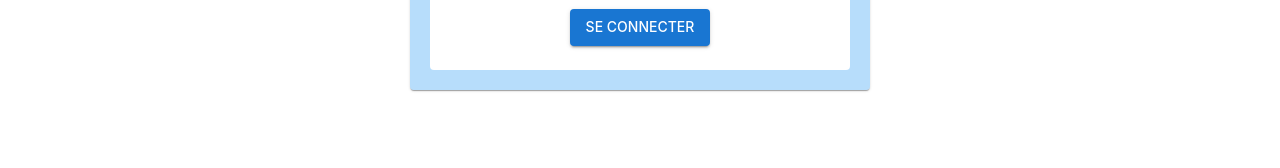
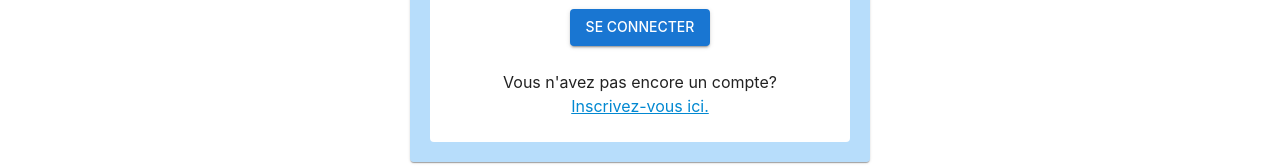
Before and after one commit to Honegawa/Mahjong-Kosaki, a React (Vite) app in the folder frontend/: page /login in a window 1280 px wide. Shown: the part 400-568 px from the top of the page. Built offline with nearby package versions, Linux system fonts and the light colour scheme; no server answers; a web font is replaced by a local one.

Commit message:
Add link to signup in login page

```diff
--- a/frontend/src/pages/Login.tsx
+++ b/frontend/src/pages/Login.tsx
@@ -1,7 +1,7 @@
 import { useContext, useState } from "react";
 import { AuthContext } from "../utils/contexts/Auth.context";
 import { AuthContextType } from "../interfaces/user";
-import { useNavigate } from "react-router-dom";
+import { Link, useNavigate } from "react-router-dom";
 
 import { Alert, Box, Button, Card, CardContent, IconButton, InputAdornment, TextField, Typography } from "@mui/material";
 import styles from "../styles/Login.module.css";
@@ -101,6 +101,11 @@ function Login() {
             {error && <Alert severity="warning">La connexion a échouée. Email ou mot de passe incorrecte(s).</Alert>}
           </Box>
 
+          <div>
+            <Typography>Vous n'avez pas encore un compte?</Typography>
+            <Typography><Link to="/signup">Inscrivez-vous ici.</Link></Typography>
+          </div>
+
         </CardContent>
       </Card>
     </Box>
```
